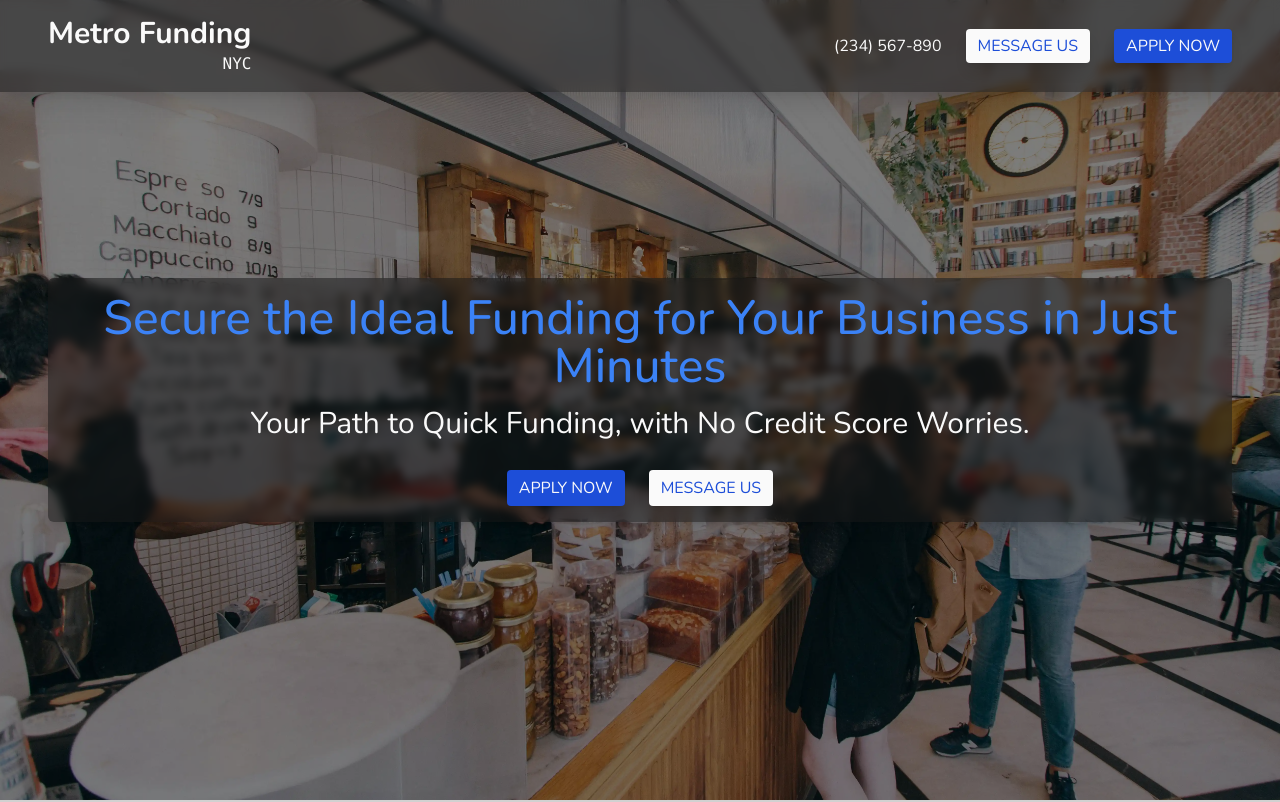
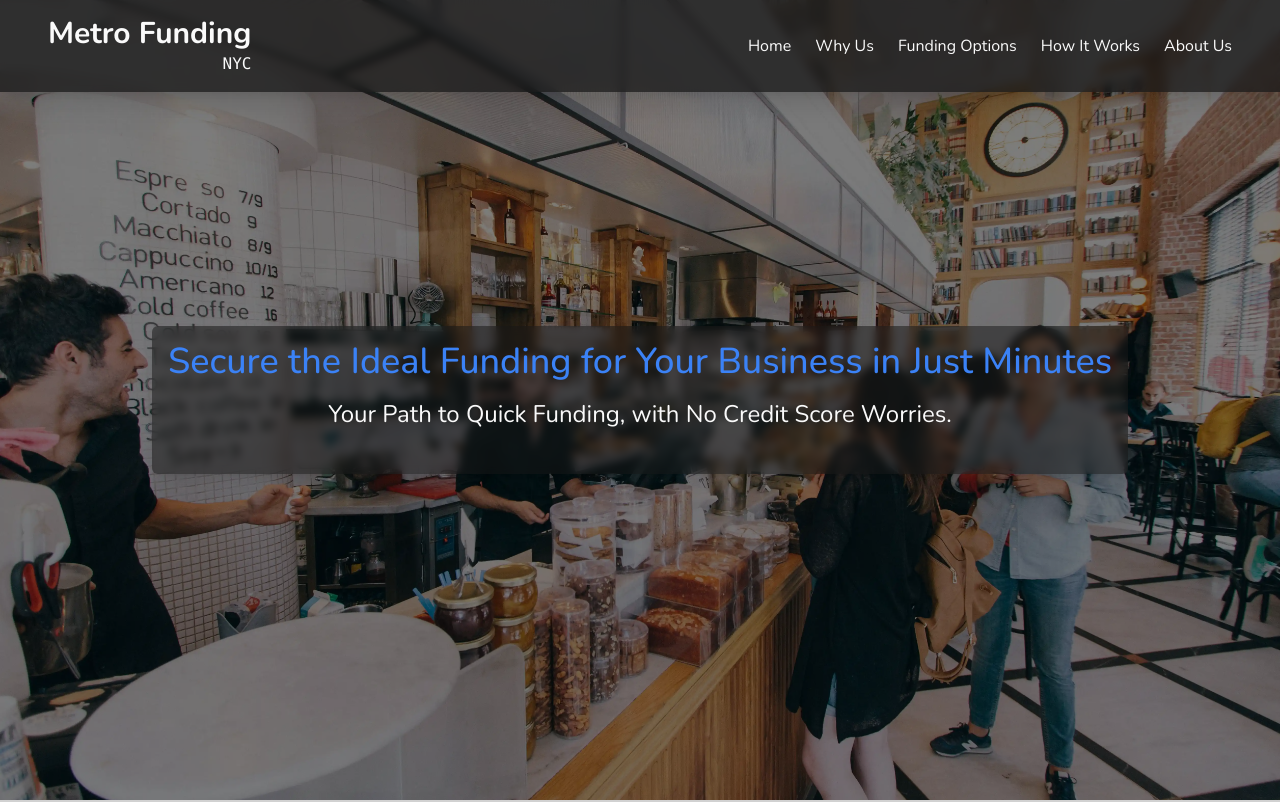
Before and after one commit to dewanwakilahmed/metro-funding-nyc, a Next.js app: page / in a window 1280 px wide. Shown: the top 802 px of the page. Built offline with nearby package versions, Linux system fonts and the light colour scheme.

Commit message:
Finished Home Page Sections

```diff
--- a/app/globals.css
+++ b/app/globals.css
@@ -1,6 +1,10 @@
 @tailwind base;
 @tailwind components;
 @tailwind utilities;
+
+html {
+  scroll-behavior: smooth;
+}
 
 .btn {
   @apply py-1.5
--- a/components/footer/footer.css
+++ b/components/footer/footer.css
@@ -1,5 +1,6 @@
 .footer-section {
-  @apply bg-neutral-700 text-neutral-50 py-8;
+  @apply bg-neutral-700 text-neutral-50 py-8
+  transition;
 }
 
 .footer-content {
@@ -15,7 +16,7 @@
 }
 
 .footer-links li a {
-  @apply text-neutral-300 hover:text-blue-300 transition-colors duration-300;
+  @apply text-neutral-300 hover:text-blue-700 transition-colors duration-300;
 }
 
 .footer-bottom {
--- a/components/header/Header.tsx
+++ b/components/header/Header.tsx
@@ -1,14 +1,9 @@
 import React from "react";
-
 import "./header.css";
-
-import { RiMenu4Fill } from "react-icons/ri";
 
 const Header = () => {
   return (
     <header className='header'>
-      {/* <RiMenu4Fill className='nav-menu-btn' /> */}
-
       <a className='company-logo' href='/'>
         <span className='metro-funding'>Metro Funding</span>
         <span className='nyc'>NYC</span>
@@ -16,21 +11,26 @@ const Header = () => {
 
       <nav className='navbar-right'>
         <ul className='navbar-right-list'>
+          <li className='navbar-item home-navbar-item'>
+            <a href='/'>Home</a>
+          </li>
           <li className='navbar-item'>
+            <a href='/#why-choose-us'>Why Us</a>
+          </li>
+          <li className='navbar-item funding-options-navbar-item'>
+            <a href='/#funding-options'>Funding Options</a>
+          </li>
+          <li className='navbar-item'>
+            <a href='/#how-it-works'>How It Works</a>
+          </li>
+          <li className='navbar-item'>
+            <a href='/#about-us'>About Us</a>
+          </li>
+          {/* <li className='navbar-item'>
             <a className='company-phone' href='tel:+1234567890'>
               (234) 567-890
             </a>
-          </li>
-          <li className='navbar-item navbar-cta'>
-            <a className='btn btn-secondary' href='/explore-funding'>
-              MESSAGE US
-            </a>
-          </li>
-          <li className='navbar-item navbar-cta'>
-            <a className='btn btn-primary' href='/apply-now'>
-              APPLY NOW
-            </a>
-          </li>
+          </li> */}
         </ul>
       </nav>
     </header>
--- a/components/header/header.css
+++ b/components/header/header.css
@@ -1,11 +1,13 @@
 .header {
   @apply bg-neutral-900/50
+  hover:bg-neutral-900/75
   text-neutral-50
   backdrop-blur-sm
   fixed
   z-50
   w-full
 
+  transition
   shadow-xl
 
   flex
@@ -67,7 +69,23 @@
   lg:gap-6;
 }
 
-.company-phone {
+.navbar-item {
+  @apply hidden
+  sm:block;
+}
+
+.home-navbar-item {
+  @apply hidden
+  sm:hidden
+  md:block;
+}
+
+.funding-options-navbar-item {
+  @apply block;
+}
+
+.company-phone,
+.navbar-item a {
   @apply font-extralight
   xs:font-light
   sm:font-normal
--- a/components/hero/Hero.tsx
+++ b/components/hero/Hero.tsx
@@ -12,14 +12,14 @@ const Hero = () => {
         <h2 className='hero-sub-headline'>
           Your Path to Quick Funding, with No Credit Score Worries.
         </h2>
-        <div className='hero-cta'>
+        {/* <div className='hero-cta'>
           <a className='btn btn-primary' href='/apply-now'>
             APPLY NOW
           </a>
           <a className='btn btn-secondary' href='/explore-funding'>
             MESSAGE US
           </a>
-        </div>
+        </div> */}
       </div>
     </section>
   );
--- a/components/hero/hero.css
+++ b/components/hero/hero.css
@@ -52,9 +52,9 @@
 }
 
 .hero-headline {
-  @apply text-3xl
-  sm:text-4xl
-  xl:text-5xl
+  @apply text-2xl
+  sm:text-3xl
+  xl:text-4xl
   font-medium
   text-blue-500
   mb-2
@@ -64,9 +64,9 @@
 }
 
 .hero-sub-headline {
-  @apply text-xl
-  sm:text-2xl
-  xl:text-3xl
+  @apply text-lg
+  sm:text-xl
+  xl:text-2xl
   mb-5
   sm:mb-6
   xl:mb-7
```
